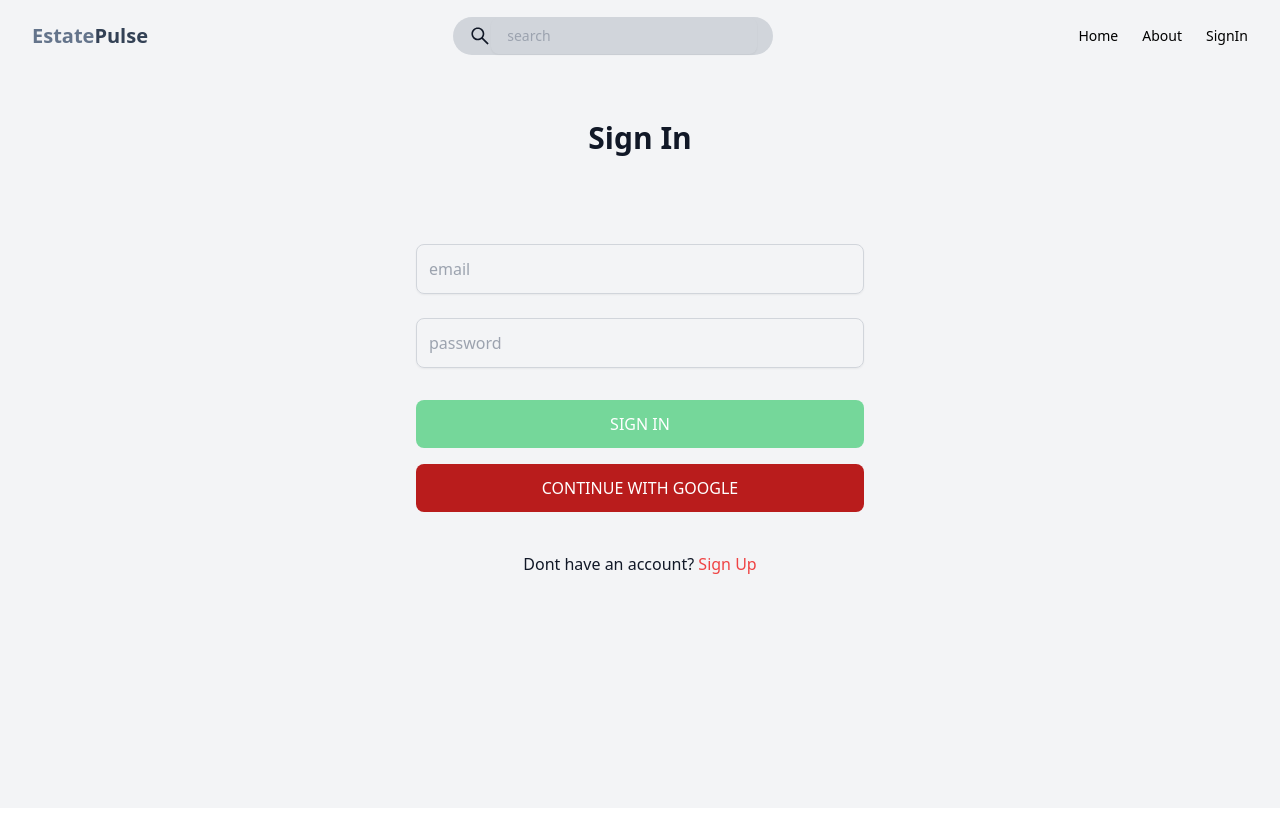
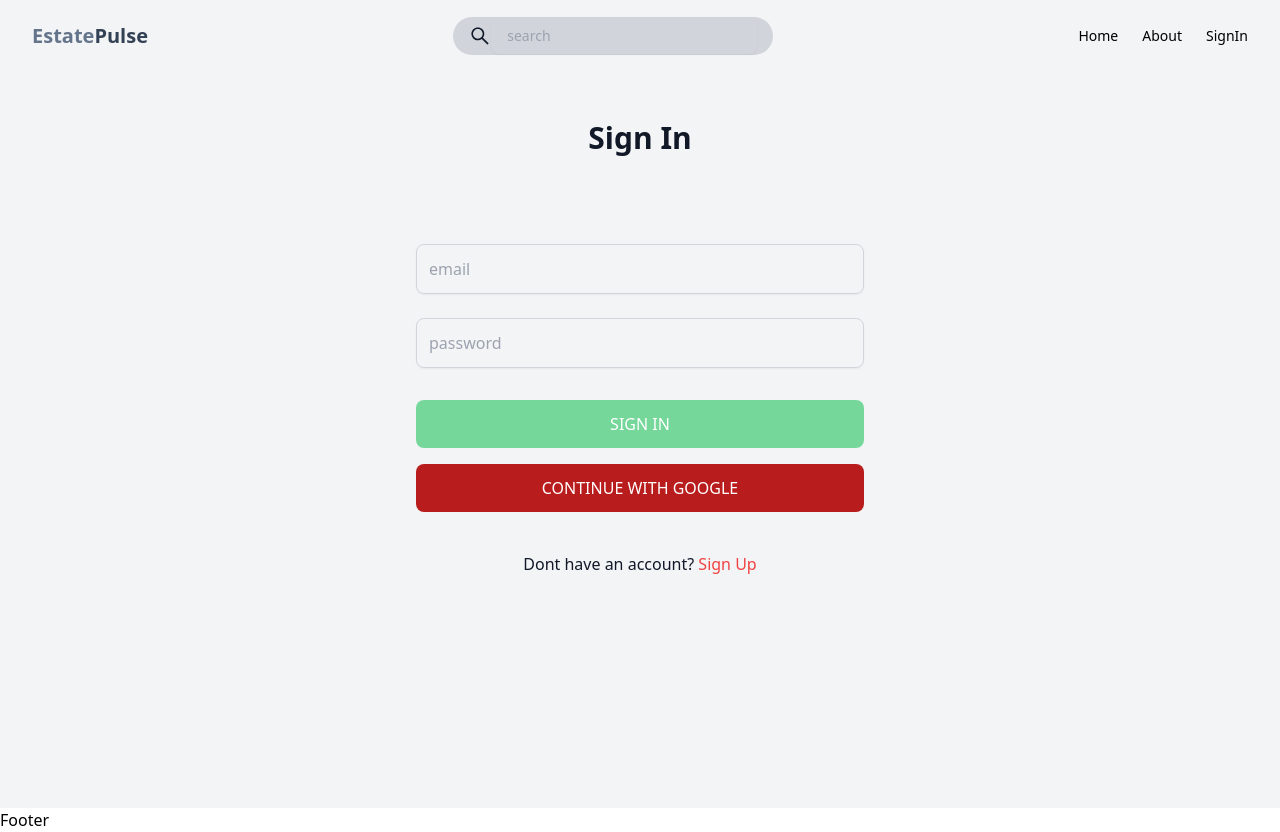
Before and after one commit to anoopraju31/estate-pulse-mern, a React (Vite) app in the folder client/: page /sign-in in a window 1280 px wide. Before the commit the page ends 808 px from the top, so only its background shows below. Built offline with nearby package versions, Linux system fonts and the light colour scheme; no server answers.

Commit message:
Client - Footer Component - initial

```diff
--- a/client/src/App.tsx
+++ b/client/src/App.tsx
@@ -8,7 +8,7 @@ import {
 	SignInPage,
 	SignUpPage,
 } from './pages'
-import { Header, PrivateRoute } from './components'
+import { Footer, Header, PrivateRoute } from './components'
 import { Toaster } from 'react-hot-toast'
 
 const App = () => {
@@ -33,6 +33,7 @@ const App = () => {
 			<Toaster position='top-center' />
 
 			{/* Footer */}
+			<Footer />
 		</BrowserRouter>
 	)
 }
--- /dev/null
+++ b/client/src/components/Footer.tsx
@@ -0,0 +1,5 @@
+const Footer = () => {
+	return <div>Footer</div>
+}
+
+export default Footer
--- a/client/src/components/index.ts
+++ b/client/src/components/index.ts
@@ -6,3 +6,4 @@ export { default as Checkbox } from './Checkbox'
 export { default as Carousel } from './Carousel'
 export { default as ListingCard } from './ListingCard'
 export { default as Breadcrumb } from './Breadcrumb'
+export { default as Footer } from './Footer'
```
